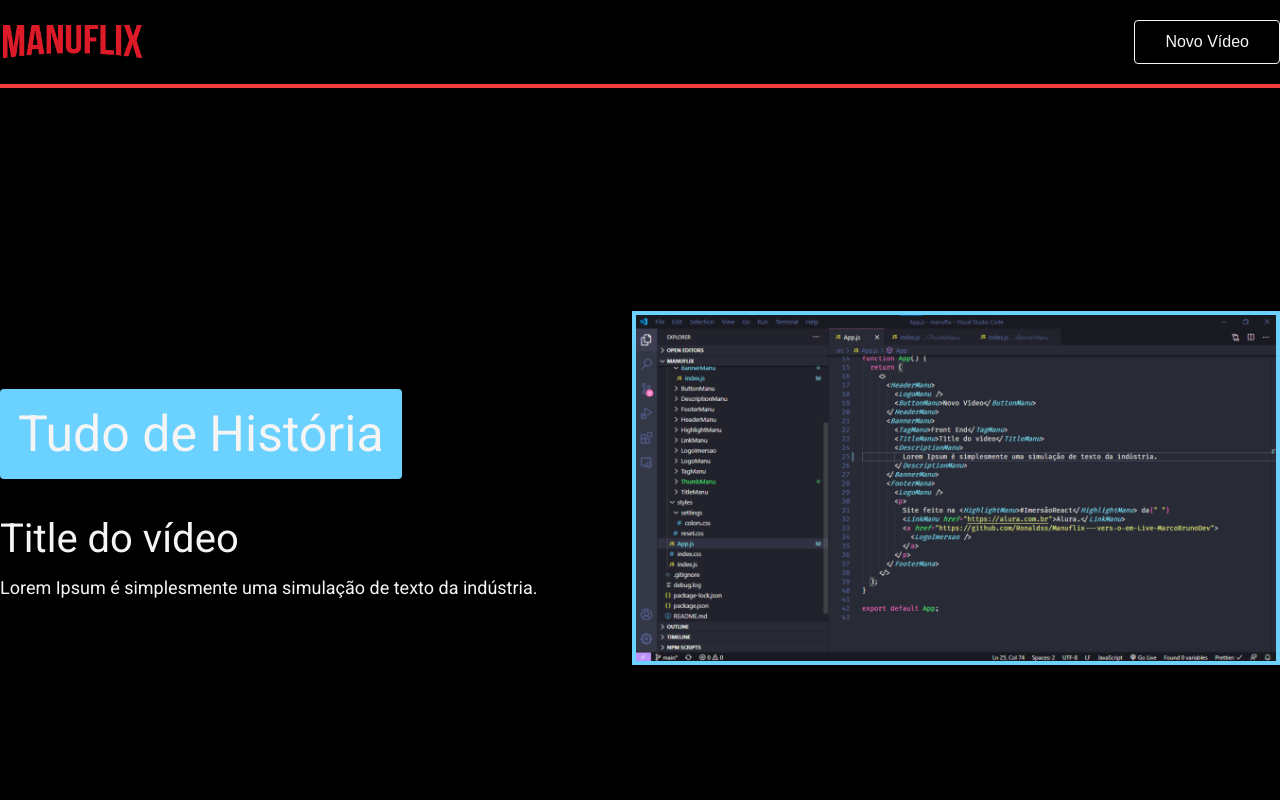
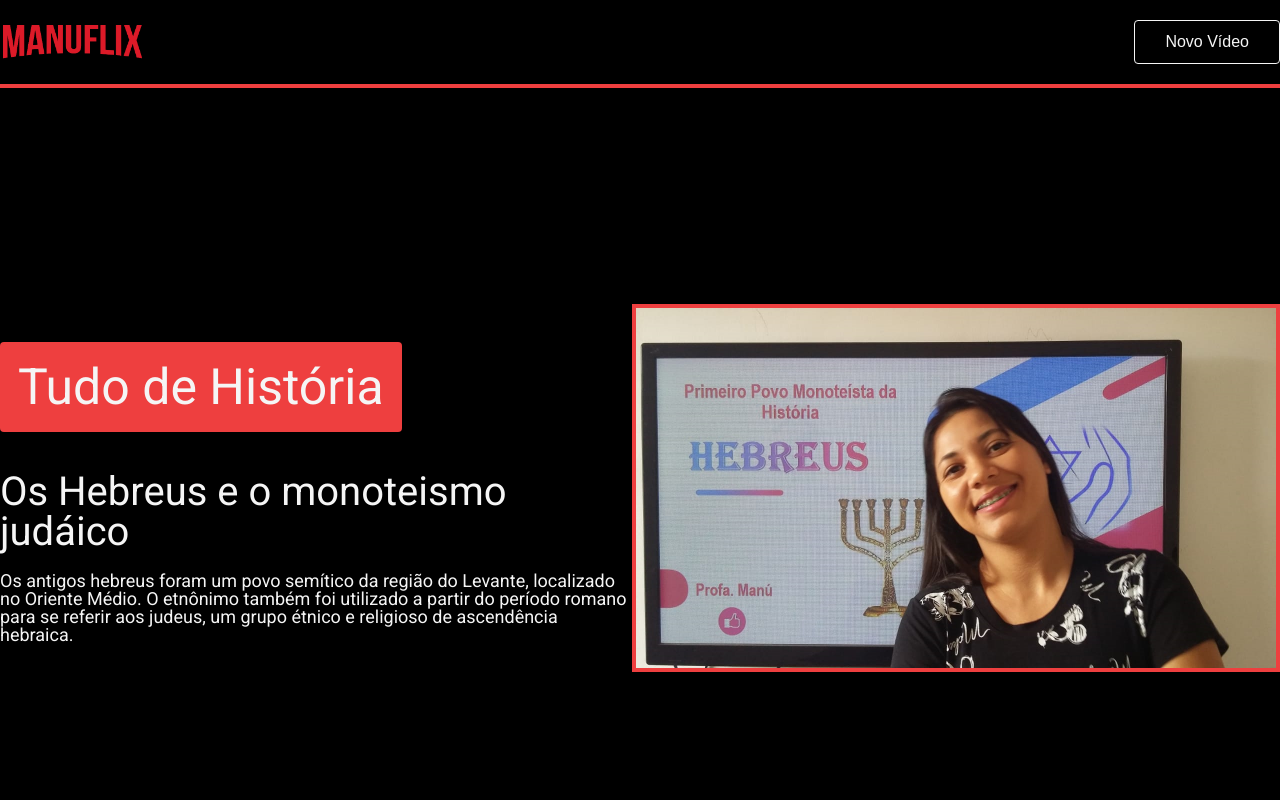
Before and after one commit to Ronaldss/Manuflix---vers-o-em-Live-MarcoBrunoDev, a React (Create React App) app: page / in a window 1280 px wide. Shown: the top 800 px of the page. Built offline with nearby package versions, Linux system fonts and the light colour scheme.

Commit message:
Add effect in the witc correct

```diff
--- a/src/App.js
+++ b/src/App.js
@@ -26,9 +26,12 @@ function App() {
       <BannerManu>
         <Text>
           <TagManu>Tudo de História</TagManu>
-          <TitleManu>Title do vídeo</TitleManu>
+          <TitleManu>Os Hebreus e o monoteismo judáico</TitleManu>
           <DescriptionManu>
-            Lorem Ipsum é simplesmente uma simulação de texto da indústria.
+            Os antigos hebreus foram um povo semítico da região do Levante,
+            localizado no Oriente Médio. O etnônimo também foi utilizado a
+            partir do período romano para se referir aos judeus, um grupo étnico
+            e religioso de ascendência hebraica.
           </DescriptionManu>
         </Text>
 
--- a/src/components/ThumbManu/index.js
+++ b/src/components/ThumbManu/index.js
@@ -1,5 +1,5 @@
 import React from "react";
-import { Background, Avatar, Thumb, WrapperThumb } from "./styles";
+import { Background, Avatar, Thumb, WrapperThumb, Channel } from "./styles";
 
 function ThumbManu({ src, alt, avatar, channelName, time }) {
   return (
--- a/src/components/ThumbManu/styles.js
+++ b/src/components/ThumbManu/styles.js
@@ -1,4 +1,6 @@
 import styled from "styled-components";
+
+export const Channel = styled.h2``;
 
 export const Avatar = styled.img`
   position: absolute;
--- a/src/styles/settings/colors.css
+++ b/src/styles/settings/colors.css
@@ -4,7 +4,9 @@
   --color-black-medium: rgba(0, 0, 0, 0.6);
   --color-gray-light: #f5f5f5;
 
-  --color-frontend: #6bd1ff;
+  /* --color-frontend: #6bd1ff; */
+  --color-frontend: #ee3f3f;
+
   --color-infra: #9cd33b;
   --color-backend: #00c86f;
   --color-marketing: #6b5be2;
```
Also changed, not shown: src/assests/img/dev.png.
